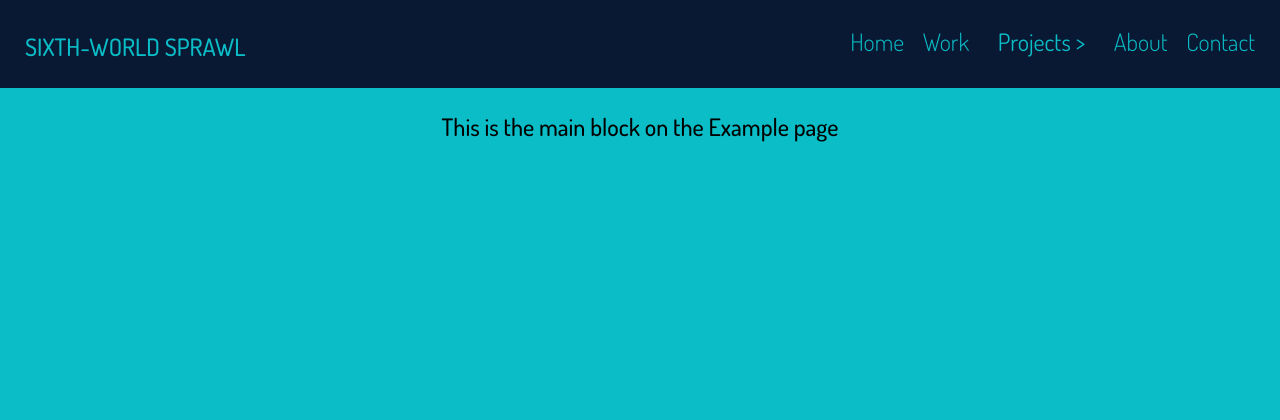
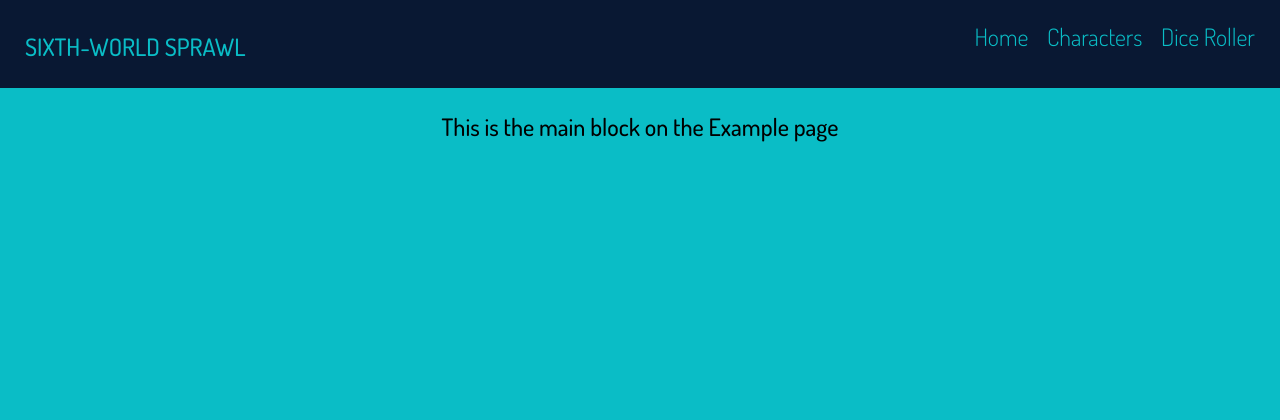
Before and after one commit to RocinRykor/SixthWorldSprawlWebsite, a Flask app: page / in a window 1280 px wide. Shown: the top 420 px of the page. Run offline with Flask 2, Linux system fonts and the light colour scheme; parts of the project's set-up code (start-up, migrations or seed data) failed here and were passed over; some libraries are stand-ins or nearby versions.

Commit message:
removed unneeded pages

```diff
--- a/sixthworldsprawl/routes/general.py
+++ b/sixthworldsprawl/routes/general.py
@@ -3,16 +3,18 @@ from flask import render_template, Blueprint  # , redirect, session, request
 general = Blueprint("general", __name__)
 
 
+@general.app_errorhandler(404)
+def custom_error_page(e):
+    return render_template("error.html", title="404 - Page Not Found!")
+
 @general.route("/")
 def index():
     return render_template("index.html", title="Sixth World Sprawl")
 
+@general.route("/characters")
+def characters():
+    return render_template("characters.html", title="Meet The Runners")
 
-@general.route("/characters/")
-def characters():
-    return render_template("characters.html")
-
-
-@general.route("/decrypt/")
-def decrypt():
-    return render_template("decrypt.html")
+@general.route("/roller")
+def roller():
+    return render_template("diceroller.html", title="Dice Roller")
--- /dev/null
+++ b/sixthworldsprawl/templates/diceroller.html
@@ -0,0 +1,5 @@
+{% extends "partials/base.html" %} {% block main %}
+
+<h2>This is the main block on the Dice Roller page</h2>
+
+{% endblock %}
--- a/sixthworldsprawl/templates/partials/header.html
+++ b/sixthworldsprawl/templates/partials/header.html
@@ -14,44 +14,20 @@
             </li>
             <li role="presentation">
                 <a
-                    href="/work"
+                    href="/characters"
                     class="navlink"
                     role="menuitem"
-                    title="My Projects"
-                    >Work</a
-                >
-            </li>
-            <li role="presentation">
-                <div class="dropdown">
-                    <button class="button-dropdown">Projects &gt;</button>
-                    <div class="dropdown-content">
-                        <a
-                            href="/testing"
-                            class="navlink"
-                            role="menuitem"
-                            title="JavaScript Testing Grounds"
-                            >JS Testing</a
-                        >
-                    </div>
-                </div>
-            </li>
-            <li role="presentation">
-                <a
-                    href="/about"
-                    class="navlink"
-                    role="menuitem"
-                    aria-label="About Me"
-                    title="About Me"
-                    >About</a
+                    title="View The Characters"
+                    >Characters</a
                 >
             </li>
             <li role="presentation">
                 <a
-                    href="/contact"
+                    href="/roller"
                     class="navlink"
                     role="menuitem"
-                    title="Contact Me"
-                    >Contact</a
+                    title="Dice Roller"
+                    >Dice Roller</a
                 >
             </li>
         </ul>
```
Also changed, not shown: sixthworldsprawl/templates/decrypt.html (deleted, +0 -7 lines), sixthworldsprawl/templates/error.html (added, +12 -0 lines), sixthworldsprawl/templates/header.html (deleted, +0 -22 lines), sixthworldsprawl/templates/login.html (deleted, +0 -22 lines).
